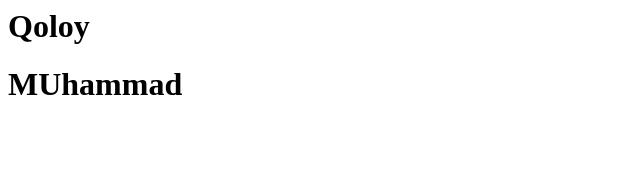
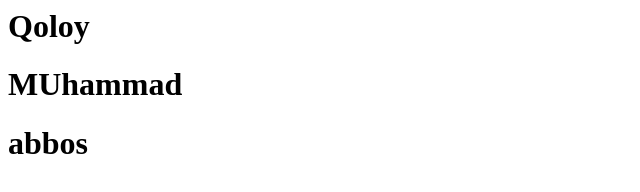
Before and after one commit to muhammadlive7858/proect-uz, a plain HTML site: page index.html in a window 1280 px wide. Shown: the whole page, without its empty margins (0-640 px from the left). Drawn offline with Linux system fonts and the light colour scheme.

Commit message:
aaaaaaaaa

```diff
--- a/index.html
+++ b/index.html
@@ -1,2 +1,3 @@
 <h1>Qoloy</h1>
 <h1>MUhammad</h1>
+<h1>abbos</h1>
```
